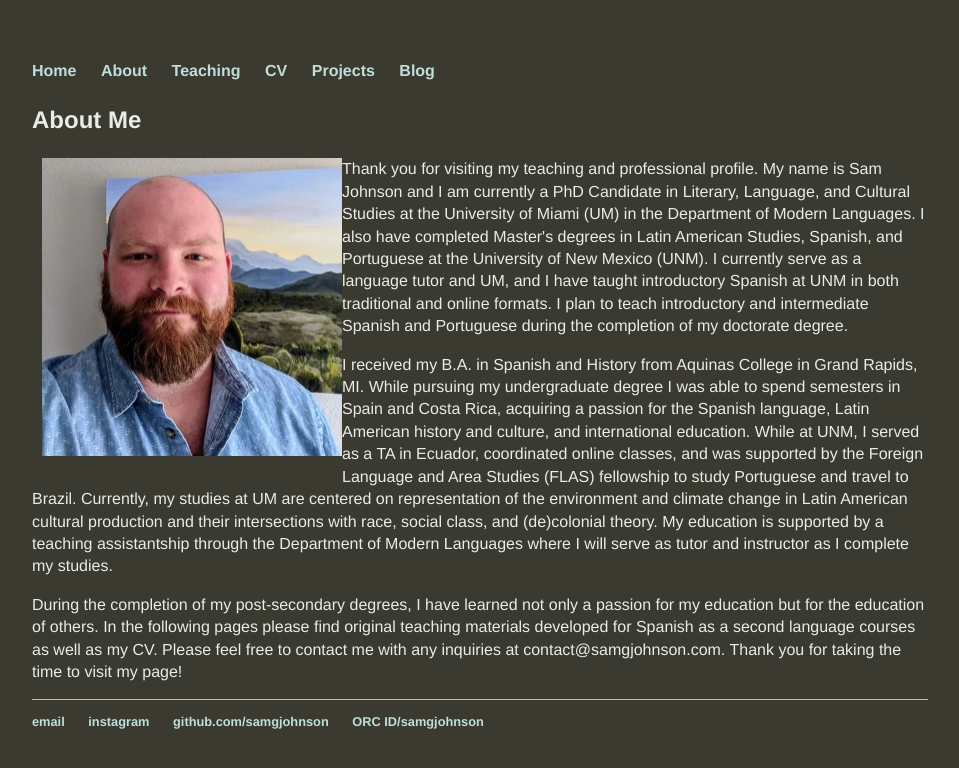
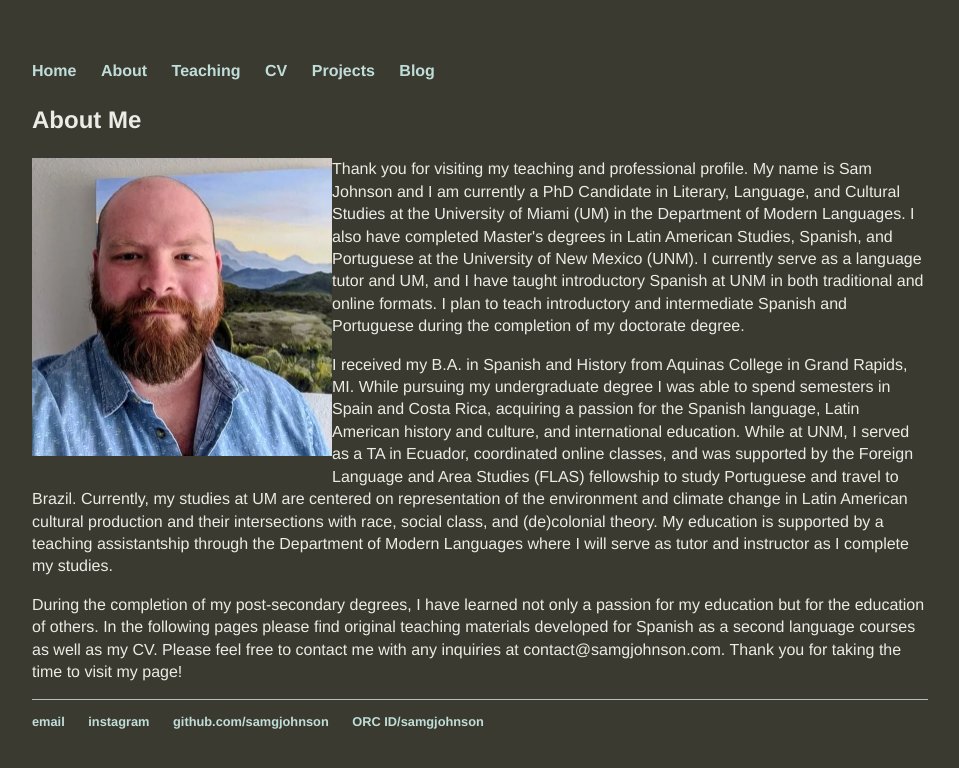
Before and after one commit to samgjohnson/samgjohnson.github.io, a Jekyll site: the page built from about/index.html, in a window 1280 px wide. Shown: the top 768 px of the page, without its empty margins (160-1119 px from the left). Built offline with Jekyll 4.4.1, drawn with Linux system fonts in a browser that asks for light colours.

Commit message:
Update index.html

```diff
--- a/about/index.html
+++ b/about/index.html
@@ -3,7 +3,7 @@
 title: About Me
 ---
 <h3>About Me </h3>
-<img src="/assets/headshot2.JPG" align="left" style="width:300px;height:298px;padding-left: 10px; padding-bottom: 10px;"> <p>Thank you for visiting my teaching and professional profile. My name is Sam Johnson and I am currently a PhD Candidate in Literary, Language, and Cultural Studies at the University of Miami (UM) in the Department of Modern Languages. I also have completed Master's degrees in Latin American Studies, Spanish, and Portuguese at the University of New Mexico (UNM). I currently serve as a language tutor and UM, and I have taught introductory Spanish at UNM in both traditional and online formats. I plan to teach introductory and intermediate Spanish and Portuguese during the completion of my doctorate degree.</p>
+<img src="/assets/headshot2.JPG" align="left" style="width:300px;height:298px;padding-righ:10px;padding-bottom: 10px;"> <p>Thank you for visiting my teaching and professional profile. My name is Sam Johnson and I am currently a PhD Candidate in Literary, Language, and Cultural Studies at the University of Miami (UM) in the Department of Modern Languages. I also have completed Master's degrees in Latin American Studies, Spanish, and Portuguese at the University of New Mexico (UNM). I currently serve as a language tutor and UM, and I have taught introductory Spanish at UNM in both traditional and online formats. I plan to teach introductory and intermediate Spanish and Portuguese during the completion of my doctorate degree.</p>
 <p>I received my B.A. in Spanish and History from Aquinas College in Grand Rapids, MI. While pursuing my undergraduate degree I was able to spend semesters in Spain and Costa Rica, acquiring a passion for the Spanish language, Latin American history and culture, and international education. While at UNM, I served as a TA in Ecuador, coordinated online classes, and was supported by the Foreign Language and Area Studies (FLAS) fellowship to study Portuguese and travel to Brazil. Currently, my studies at UM are centered on representation of the environment and climate change in Latin American cultural production and their intersections with race, social class, and (de)colonial theory. My education is supported by a teaching assistantship through the Department of Modern Languages where I will serve as tutor and instructor as I complete my studies.</p>
 <p> During the completion of my post-secondary degrees, I have learned not only a passion for my education but for the education of others. In the following pages please find original teaching materials developed for Spanish as a second language courses as well as my CV.
 Please feel free to contact me with any inquiries at contact@samgjohnson.com. Thank you for taking the time to visit my page!</p>
```
